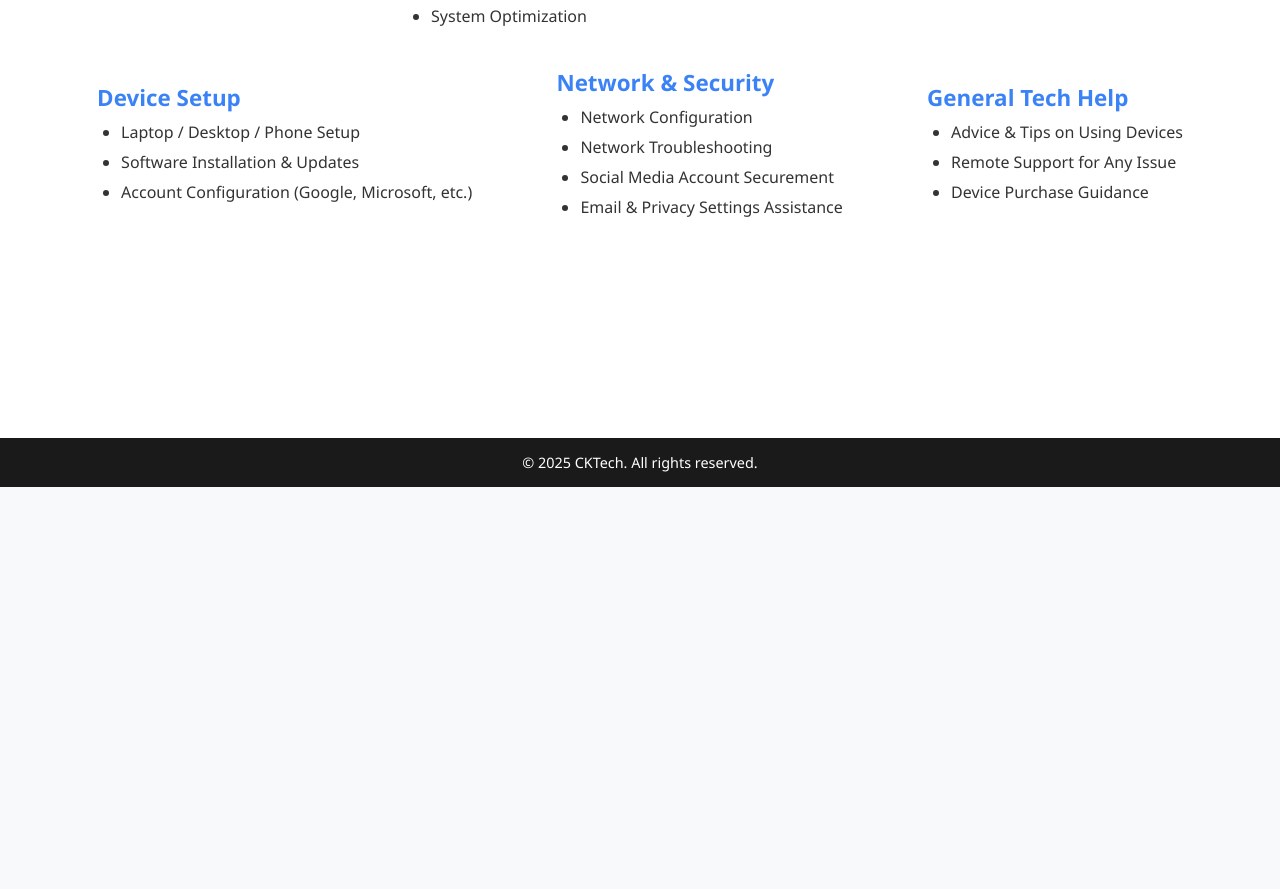
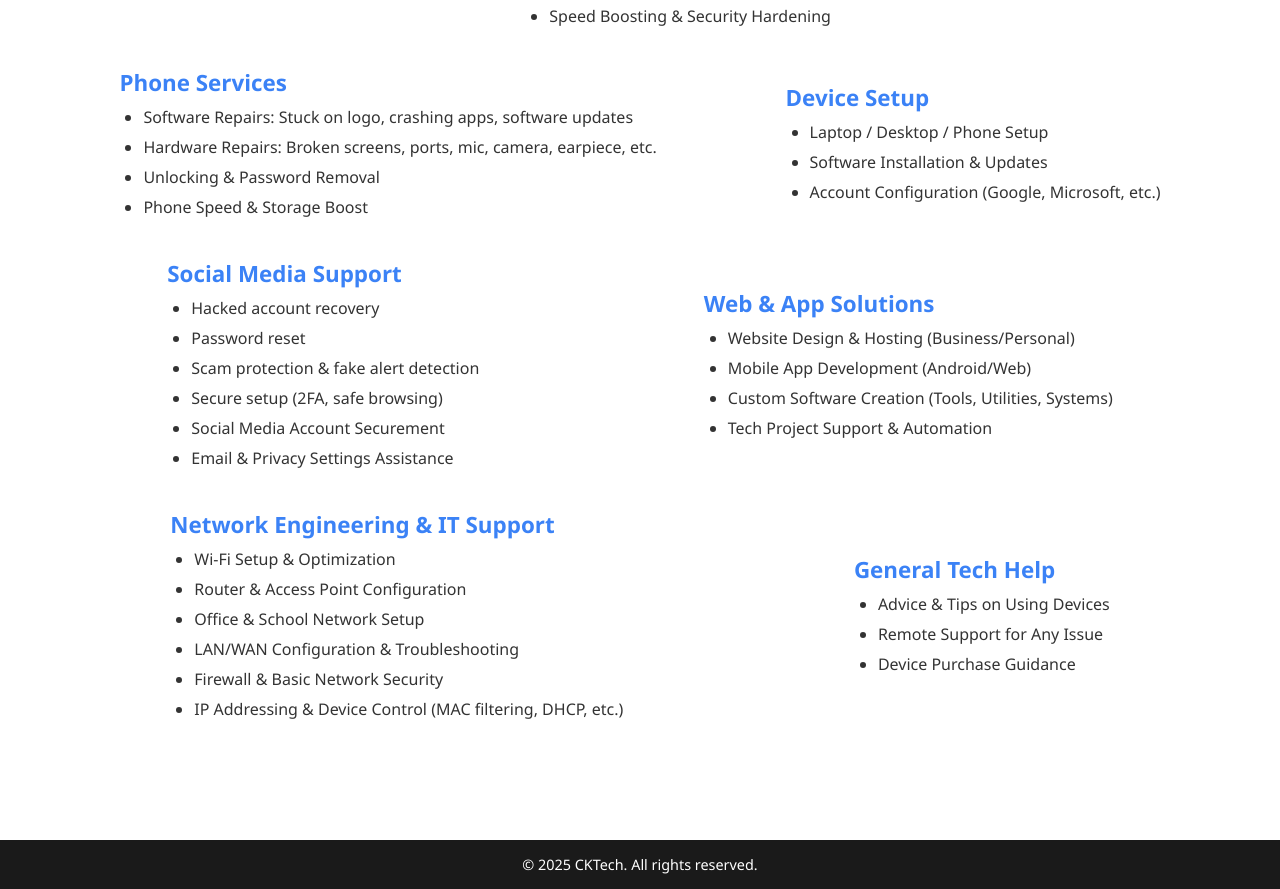
Before and after one commit to cyberknight-pro/cktech, a plain HTML site: page services.html in a window 1280 px wide. Shown: the part 313-1202 px from the top of the page. Before the commit the page ends 800 px from the top, so only its background shows below. Drawn offline with Linux system fonts and the light colour scheme.

Commit message:
Add files via upload

```diff
--- a/services.html
+++ b/services.html
@@ -31,23 +31,24 @@
       <div class="container">
         <h2>Our Tech Services</h2>
 
-        <div class="service-category">
+       <div class="service-category">
           <h3>Laptop & PC Services</h3>
           <ul>
-            <li>Software Troubleshooting</li>
-            <li>Virus & Malware Removal</li>
-            <li>Data Recovery (Even After Formatting!)</li>
-            <li>Password Recovery (Your Own Devices)</li>
-            <li>System Optimization</li>
+            <li>Software Solutions: Virus removal, blue screen fix, OS installation</li>
+            <li>Hardware Repairs: Battery, screen, keyboard, overheating, etc.</li>
+            <li>Data Recovery & Backup</li>
+            <li>Windows & Linux Setup & Tuning</li>
+            <li>Speed Boosting & Security Hardening</li>
           </ul>
         </div>
 
         <div class="service-category">
-          <h3>Phone Support</h3>
+          <h3>Phone Services</h3>
           <ul>
-            <li>Software Repair & Troubleshooting</li>
-            <li>Phone Unlock & Password Reset</li>
-            <li>App & Feature Setup</li>
+            <li>Software Repairs: Stuck on logo, crashing apps, software updates</li>
+            <li>Hardware Repairs: Broken screens, ports, mic, camera, earpiece, etc.</li>
+            <li>Unlocking & Password Removal</li>
+            <li>Phone Speed & Storage Boost</li>
           </ul>
         </div>
 
@@ -61,12 +62,36 @@
         </div>
 
         <div class="service-category">
-          <h3>Network & Security</h3>
+          <h3>Social Media Support</h3>
           <ul>
-            <li>Network Configuration</li>
-            <li>Network Troubleshooting</li>
+            <li>Hacked account recovery</li>
+            <li>Password reset</li>
+            <li>Scam protection & fake alert detection</li>
+            <li>Secure setup (2FA, safe browsing)</li>
             <li>Social Media Account Securement</li>
             <li>Email & Privacy Settings Assistance</li>
+          </ul>
+        </div>
+
+        <div class="service-category">
+          <h3>Web & App Solutions</h3>
+          <ul>
+            <li>Website Design & Hosting (Business/Personal)</li>
+            <li>Mobile App Development (Android/Web)</li>
+            <li>Custom Software Creation (Tools, Utilities, Systems)</li>
+            <li>Tech Project Support & Automation</li>
+          </ul>
+        </div>
+
+         <div class="service-category">
+          <h3>Network Engineering & IT Support</h3>
+          <ul>
+            <li>Wi-Fi Setup & Optimization</li>
+            <li>Router & Access Point Configuration</li>
+            <li>Office & School Network Setup</li>
+            <li>LAN/WAN Configuration & Troubleshooting</li>
+            <li>Firewall & Basic Network Security</li>
+            <li>IP Addressing & Device Control (MAC filtering, DHCP, etc.)</li>
           </ul>
         </div>
 
@@ -78,6 +103,8 @@
             <li>Device Purchase Guidance</li>
           </ul>
         </div>
+
+
       </div>
     </section>
 
```
